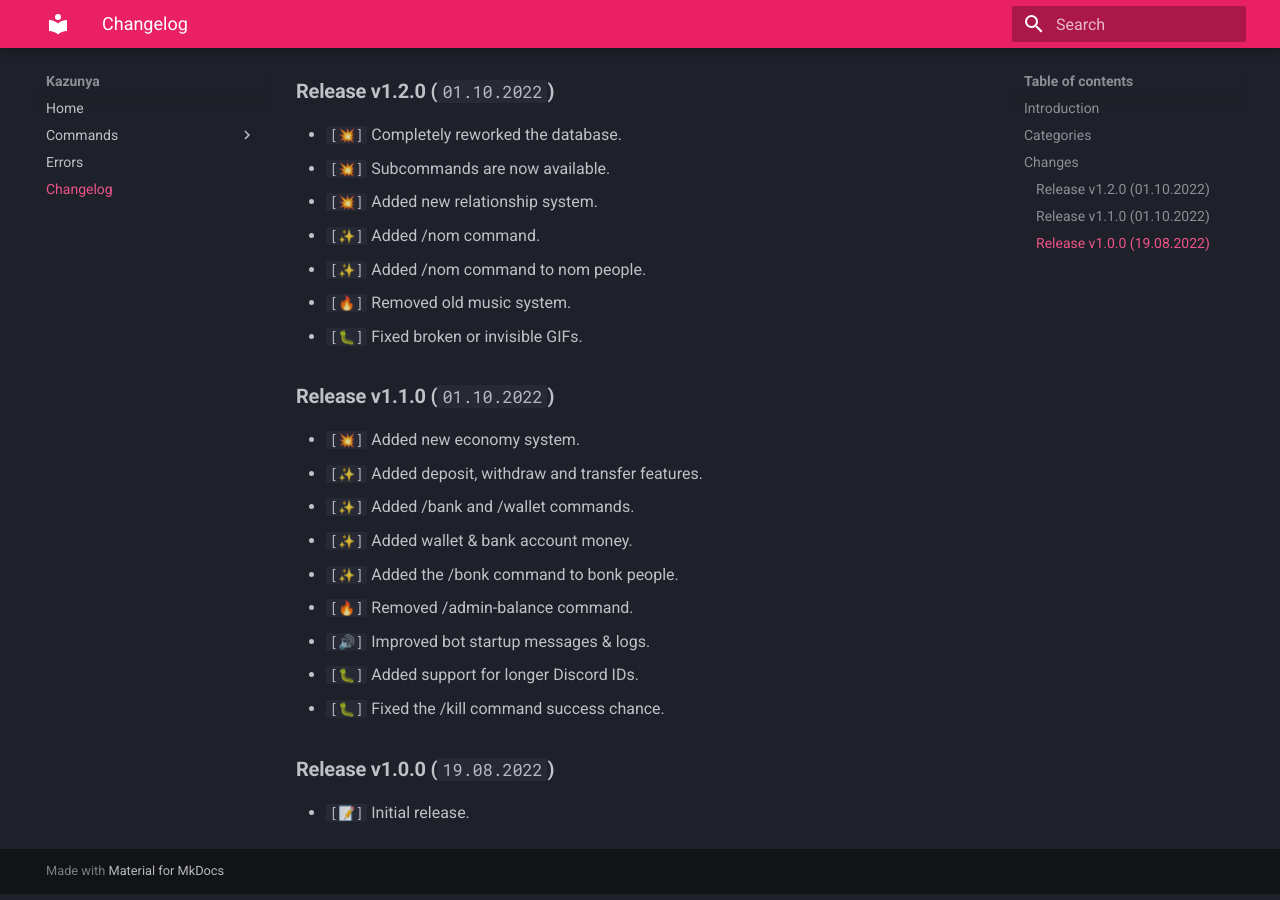
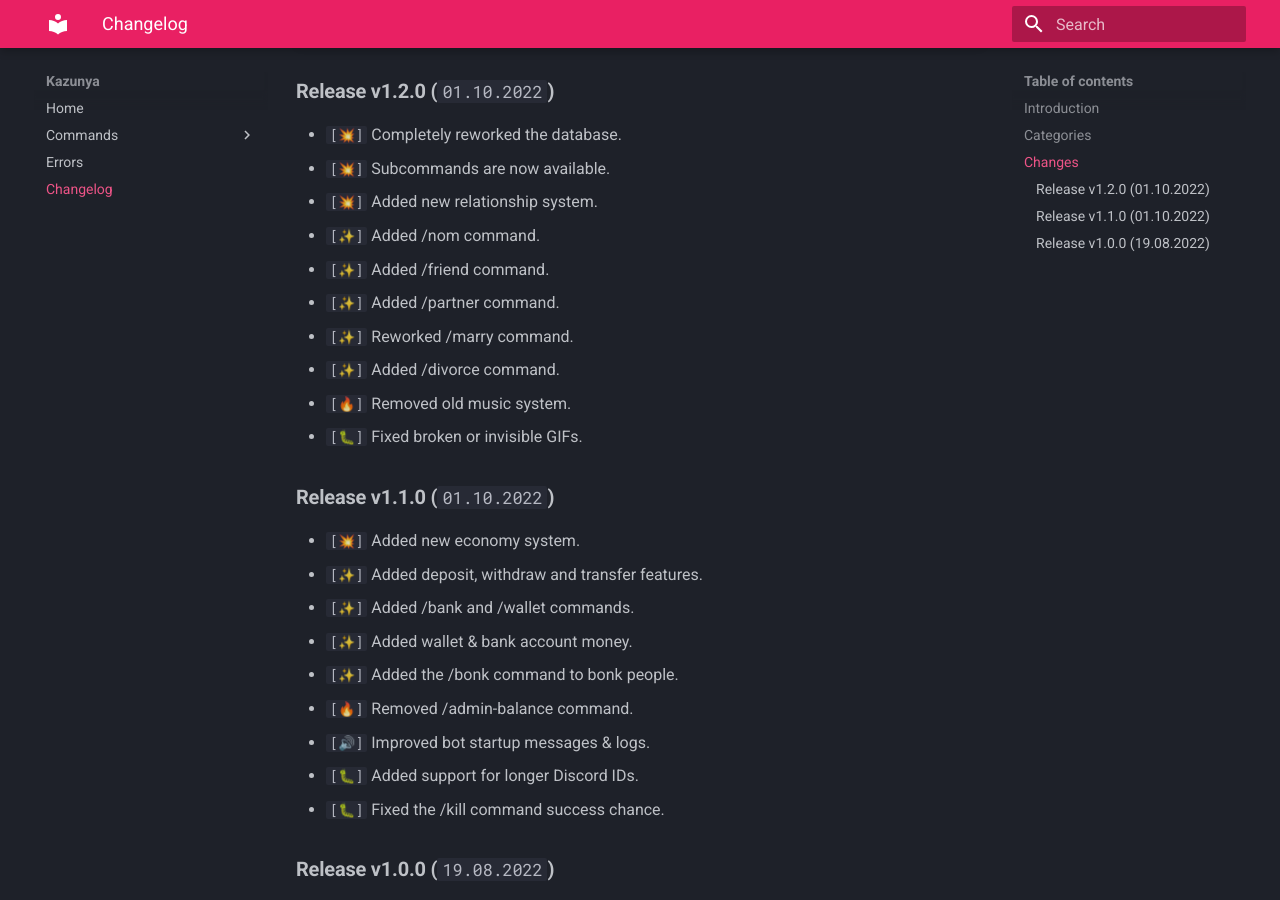
Before and after one commit to IanToujou/Kazunya, an MkDocs documentation site: the page built from documentation/docs/changelog/index.md, in a window 1280 px wide and 900 px high, scrolled down 962 px. Built offline with MkDocs 1.6.1 and Material for MkDocs 9.7.7, drawn with Linux system fonts in a browser that asks for light colours.

Commit message:
🐛 Fixed bugs in docs

```diff
--- a/documentation/docs/changelog/index.md
+++ b/documentation/docs/changelog/index.md
@@ -31,7 +31,10 @@ Changes listed in the changelog are divided into categories.
 - `[💥]` Subcommands are now available.
 - `[💥]` Added new relationship system.
 - `[✨]` Added /nom command.
-- `[✨]` Added /nom command to nom people.
+- `[✨]` Added /friend command.
+- `[✨]` Added /partner command.
+- `[✨]` Reworked /marry command.
+- `[✨]` Added /divorce command.
 - `[🔥]` Removed old music system.
 - `[🐛]` Fixed broken or invisible GIFs.
 
--- a/documentation/mkdocs.yml
+++ b/documentation/mkdocs.yml
@@ -9,9 +9,11 @@ nav:
           - '/info': 'commands/general/info.md'
       - 'Roleplay':
           - '/blush': 'commands/roleplay/blush.md'
+          - '/bonk': 'commands/roleplay/bonk.md'
           - '/cry': 'commands/roleplay/cry.md'
           - '/cuddle': 'commands/roleplay/cuddle.md'
           - '/divorce': 'commands/roleplay/divorce.md'
+          - '/friend': 'commands/roleplay/friend.md'
           - '/fuck': 'commands/roleplay/fuck.md'
           - '/hug': 'commands/roleplay/hug.md'
           - '/kill': 'commands/roleplay/kill.md'
@@ -19,14 +21,12 @@ nav:
           - '/laugh': 'commands/roleplay/laugh.md'
           - '/lick': 'commands/roleplay/lick.md'
           - '/marry': 'commands/roleplay/marry.md'
+          - '/nom': 'commands/roleplay/nom.md'
+          - '/partner': 'commands/roleplay/partner.md'
           - '/pat': 'commands/roleplay/pat.md'
           - '/purr': 'commands/roleplay/purr.md'
           - '/smile': 'commands/roleplay/smile.md'
           - '/tickle': 'commands/roleplay/tickle.md'
-          - '/bonk': 'commands/roleplay/bonk.md'
-          - '/nom': 'commands/roleplay/nom.md'
-          - '/friend': 'commands/roleplay/friend.md'
-          - '/partner': 'commands/roleplay/partner.md'
       - 'Fun':
           - '/pp': 'commands/fun/pp.md'
           - '/roll': 'commands/fun/roll.md'
```
